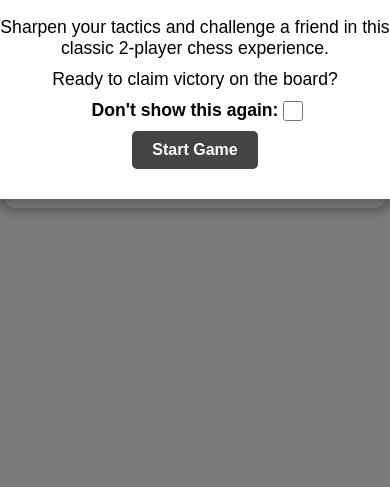
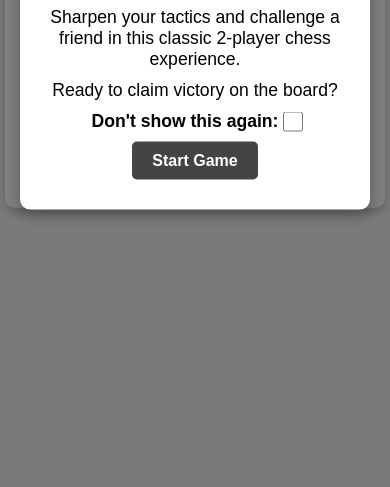
Before and after one commit to Alilool/2-player-chess, a plain HTML site: page index.html in a window 390 px wide. Shown: the part 357-844 px from the top of the page. Drawn offline with nearby package versions, Linux system fonts and the light colour scheme; files that its build step writes are made by us from their sources.

Commit message:
fixing problem with welcome menu responsivnes

```diff
--- a/style.css
+++ b/style.css
@@ -260,6 +260,9 @@ input {
   .control {
     font-size: 1em;
   }
+  #welcome {
+    min-width: 350px;
+  }
 }
 
 @media (max-height: 550px) and (max-width: 1300px) {
```
